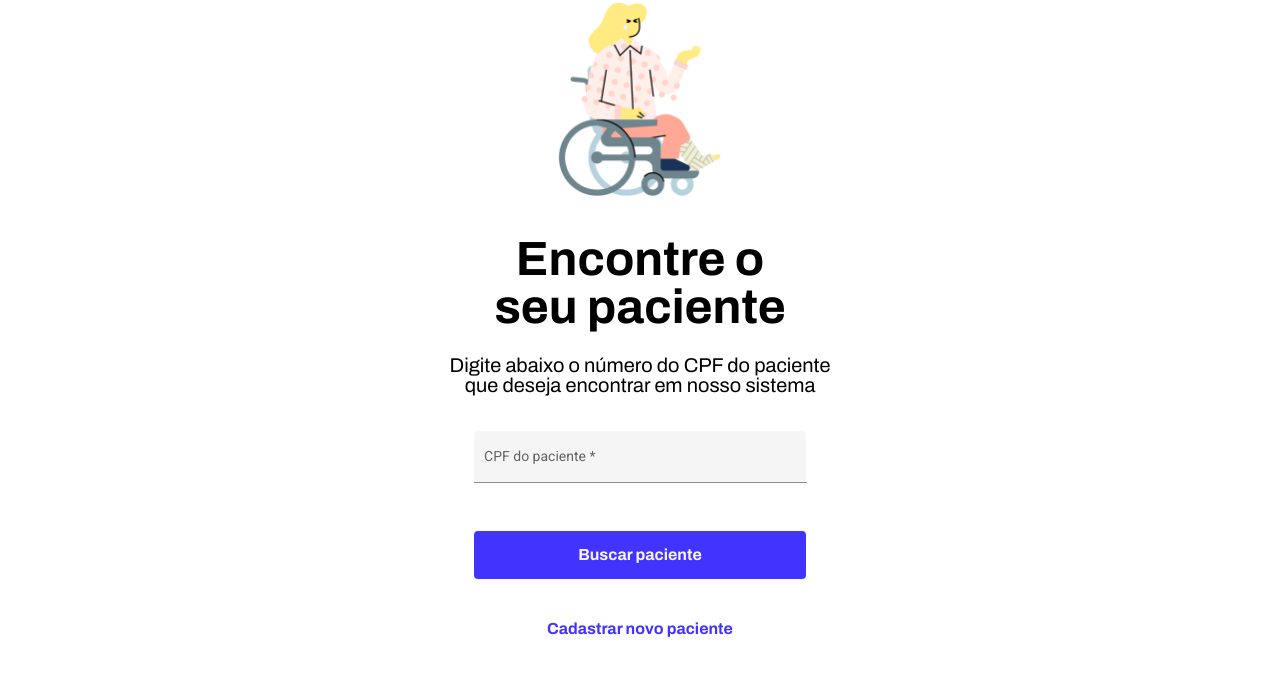
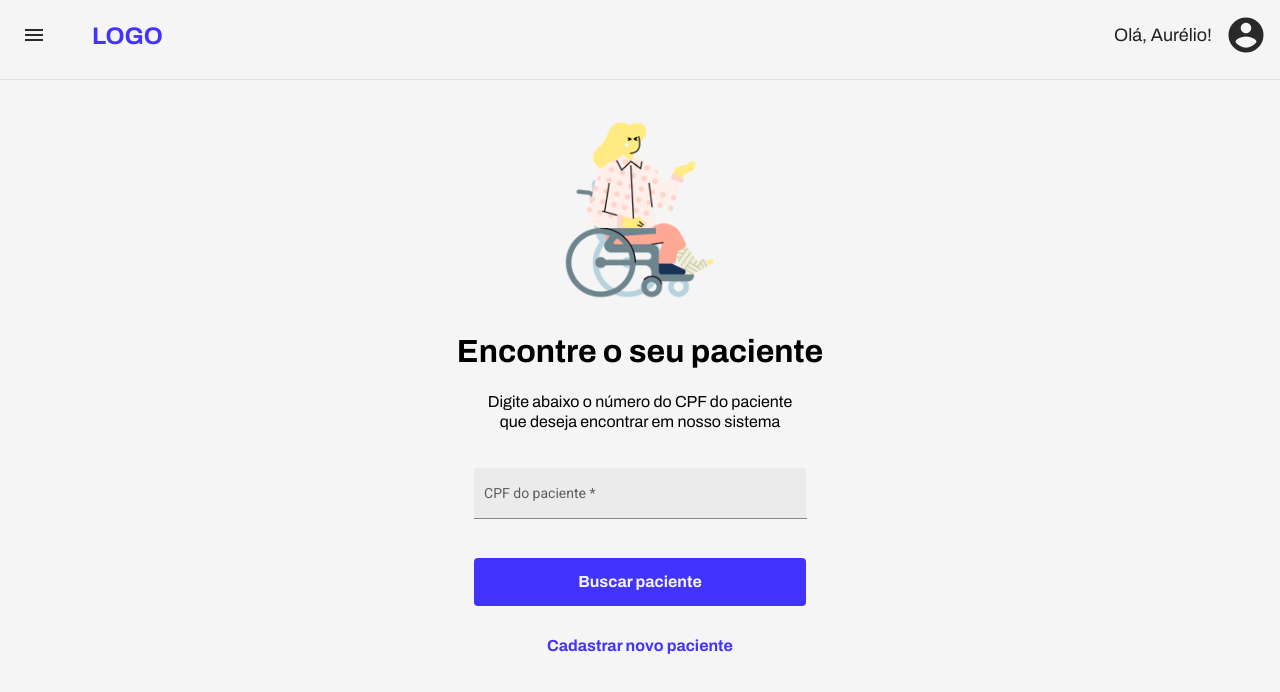
Before and after one commit to VSOratz/Deal.Health.Front, an Angular app: page /find-patient in a window 1280 px wide. Shown: the top 692 px of the page. Built offline with nearby package versions, Linux system fonts and the light colour scheme.

Commit message:
#componente_criado_find_patient_ajustado

```diff
--- a/src/app/app.component.scss
+++ b/src/app/app.component.scss
@@ -4,3 +4,7 @@
 * {
     font-family: 'Archivo';
 }
+
+body {
+    background-color: #F5F5F5;
+}
--- /dev/null
+++ b/src/app/shared/layout/toolbar/toolbar.component.html
@@ -0,0 +1,68 @@
+<mat-toolbar class="toolbar-style">
+    <button
+        mat-icon-button
+        class="example-icon btn-menu"
+        aria-label="Example icon-button with menu icon"
+        (click)="open(content)"
+    >
+        <mat-icon class="icon-menu-style">menu</mat-icon>
+    </button>
+    <span class="logo-text">LOGO</span>
+    <span class="example-spacer"></span>
+    <span class="text-user">Olá, Aurélio!</span>
+    <button
+        mat-icon-button
+        class="example-icon btn-menu"
+        aria-label="Example icon-button with share icon"
+    >
+        <mat-icon style="scale: 1.75;">account_circle</mat-icon>
+    </button>
+</mat-toolbar>
+
+<ng-template #content let-offcanvas class="style-sidebar">
+	<div class="offcanvas-header div-title-sidebar">
+		<h4 class="offcanvas-title title-sidebar" id="offcanvas-basic-title">
+            LOGO AQUI
+        </h4>
+	</div>
+    <!-- <button type="button" class="btn-close" aria-label="Close" (click)="offcanvas.dismiss('Cross click')"></button> -->
+	<div class="offcanvas-body body-sidebar">
+
+        <div class="option-menu option-menu-active">
+            <div style="display: flex;">
+                <mat-icon>assignment</mat-icon>
+                <span style="margin-top: 3px; margin-left: 10px;">
+                    Pacientes
+                </span>
+            </div>
+        </div>
+
+        <div class="option-menu">
+            <div style="display: flex">
+                <mat-icon>assignment</mat-icon>
+                <span style="margin-top: 3px; margin-left: 10px;">
+                    Consultas
+                </span>
+            </div>
+        </div>
+
+        <div class="option-menu">
+            <div style="display: flex">
+                <mat-icon>assignment</mat-icon>
+                <span style="margin-top: 3px; margin-left: 10px;">
+                    Triagem
+                </span>
+            </div>
+        </div>
+
+        <div class="option-menu">
+            <div style="display: flex">
+                <mat-icon>assignment</mat-icon>
+                <span style="margin-top: 3px; margin-left: 10px;">
+                    Exames
+                </span>
+            </div>
+        </div>
+
+	</div>
+</ng-template>
--- /dev/null
+++ b/src/app/shared/layout/toolbar/toolbar.component.scss
@@ -0,0 +1,105 @@
+.example-spacer {
+    flex: 1 1 auto;
+}
+
+.toolbar-style {
+    height: 80px;
+    background-color: #F5F5F5;
+    border-bottom: 1px solid #E0E0E0;
+}
+
+.btn-menu {
+    border: none;
+    background-color: #F5F5F5;
+    color: #292929;
+}
+
+.icon-menu-style {
+    color: #292929;
+}
+
+.logo-text {
+    color: #4333FF;
+    font-family: 'Archivo';
+    font-style: normal;
+    font-weight: 700;
+    font-size: 24px;
+    line-height: 100%;
+    margin-left: 40px;
+    margin-top: -7px;
+}
+
+.text-user {
+    font-family: 'Archivo';
+    font-style: normal;
+    font-weight: 400;
+    font-size: 18px;
+    line-height: 133%;
+    margin-right: 16px;
+    margin-top: -7px;
+}
+
+.style-sidebar {
+    background-color: #F5F5F5;
+}
+
+.div-title-sidebar {
+    text-align: center;
+    margin: 0 auto;
+    height: 80px;
+}
+
+.title-sidebar {
+    width: 100%;
+    text-align: center;
+    font-family: 'Archivo';
+    font-style: normal;
+    font-weight: 700;
+    font-size: 24px;
+    color: #4333FF;
+}
+
+.body-sidebar {
+    padding: 0;
+}
+
+.option-menu {
+    cursor: pointer;
+    height: 72px;
+    width: 100%;
+    padding: 25px 0 25px 32px;
+
+    mat-icon {
+        padding-right: 10px;
+    }
+
+    span {
+        font-size: 20px;
+    }
+}
+
+.option-menu:hover {
+    scale: 1.02;
+    background-color: #ECEBFF;
+
+    mat-icon {
+        color: #4333FF;
+    }
+
+    span {
+        color: #080066;
+    }
+}
+
+.option-menu-active {
+    background-color: #ECEBFF;
+    border-left: 4px solid #4333FF;
+
+    mat-icon {
+        color: #4333FF;
+    }
+
+    span {
+        color: #080066;
+    }
+}
--- /dev/null
+++ b/src/app/shared/layout/toolbar/toolbar.component.ts
@@ -0,0 +1,41 @@
+import { Component, OnInit } from '@angular/core';
+import { NgbDatepickerModule, NgbOffcanvas, OffcanvasDismissReasons } from '@ng-bootstrap/ng-bootstrap';
+
+@Component({
+    selector: 'app-toolbar',
+    templateUrl: './toolbar.component.html',
+    styleUrls: ['./toolbar.component.scss']
+})
+export class ToolbarComponent implements OnInit {
+    showFiller: boolean = false;
+    closeResult = '';
+
+    constructor(
+        private offcanvasService: NgbOffcanvas
+    ) { }
+
+    ngOnInit(): void {
+    }
+
+    open(content: any) {
+		this.offcanvasService.open(content, { ariaLabelledBy: 'offcanvas-basic-title' }).result.then(
+			(result) => {
+				this.closeResult = `Closed with: ${result}`;
+			},
+			(reason) => {
+				this.closeResult = `Dismissed ${this.getDismissReason(reason)}`;
+			},
+		);
+	}
+
+	private getDismissReason(reason: any): string {
+		if (reason === OffcanvasDismissReasons.ESC) {
+			return 'by pressing ESC';
+		} else if (reason === OffcanvasDismissReasons.BACKDROP_CLICK) {
+			return 'by clicking on the backdrop';
+		} else {
+			return `with: ${reason}`;
+		}
+	}
+
+}
--- a/src/app/views/find-patient/find-patient.component.html
+++ b/src/app/views/find-patient/find-patient.component.html
@@ -1,13 +1,13 @@
 <section class="section-main">
+    <app-toolbar></app-toolbar>
 
-    <div style="width: 65%; margin: auto;">
+    <div style="width: 65%; margin: auto; margin-top: 40px;">
         <div>
             <img src="../../../assets/images/patient.png" class="center-image">
         </div>
 
         <div class="title-top">
-            Encontre o <br>
-            seu paciente
+            Encontre o seu paciente
         </div>
 
         <div class="text-patient">
@@ -34,7 +34,7 @@
         </button>
 
         <div class="div-link-cadastrar-novo">
-            <a href="#">Cadastrar novo paciente</a>
+            <a href="new-patient">Cadastrar novo paciente</a>
         </div>
     </div>
 </section>
--- a/src/app/views/find-patient/find-patient.component.scss
+++ b/src/app/views/find-patient/find-patient.component.scss
@@ -1,17 +1,18 @@
 .section-main {
-    width: 100%;
+    background-color: #F5F5F5;
+    height: 100%;
 }
 
 .form-field {
     width: 40%;
-    margin-bottom: 30px;
+    margin-bottom: 20px;
     margin-left: 30%;
     margin-right: 30%;
 }
 
 .title-top {
-    line-height: 48px;
-    font-size: 48px;
+    line-height: 32px;
+    font-size: 32px;
     text-align: center;
     color: #000000;
     font-family: 'Archivo';
@@ -20,7 +21,7 @@
 }
 
 .text-patient {
-    font-size: 20px;
+    font-size: 16px;
     font-style: normal;
     text-align: center;
     color: #000000;
@@ -32,8 +33,8 @@
 .center-image {
     display: block;
     margin: 0 auto 36px auto;
-    max-height: 200px;
-    width: 234.32px;
+    max-height: 180px;
+    width: 214.32px;
 }
 
 .btn-find-patient {
@@ -45,7 +46,7 @@
     font-weight: 700;
     font-size: 16px;
     height: 48px;
-    margin-bottom: 40px;
+    margin-bottom: 30px;
     margin-left: 30%;
     margin-right: 30%;
 }
--- a/src/app/views/find-patient/find-patient.module.ts
+++ b/src/app/views/find-patient/find-patient.module.ts
@@ -6,6 +6,7 @@ import { MatFormFieldModule } from '@angular/material/form-field';
 
 import { FindPatientRoutingModule } from './find-patient-routing.module';
 import { FindPatientComponent } from './find-patient.component';
+import { LayoutModule } from 'src/app/shared/layout/layout.module';
 
 
 @NgModule({
@@ -17,6 +18,7 @@ import { FindPatientComponent } from './find-patient.component';
     ReactiveFormsModule,
     FormsModule,
     MatFormFieldModule,
+    LayoutModule
   ]
 })
 export class FindPatientModule { }
```
Also changed, not shown: src/app/shared/layout/layout.module.ts (added, +23 -0 lines), src/app/app.module.ts (indentation only), 1 other file (tests, documents, lock files or other folders).
